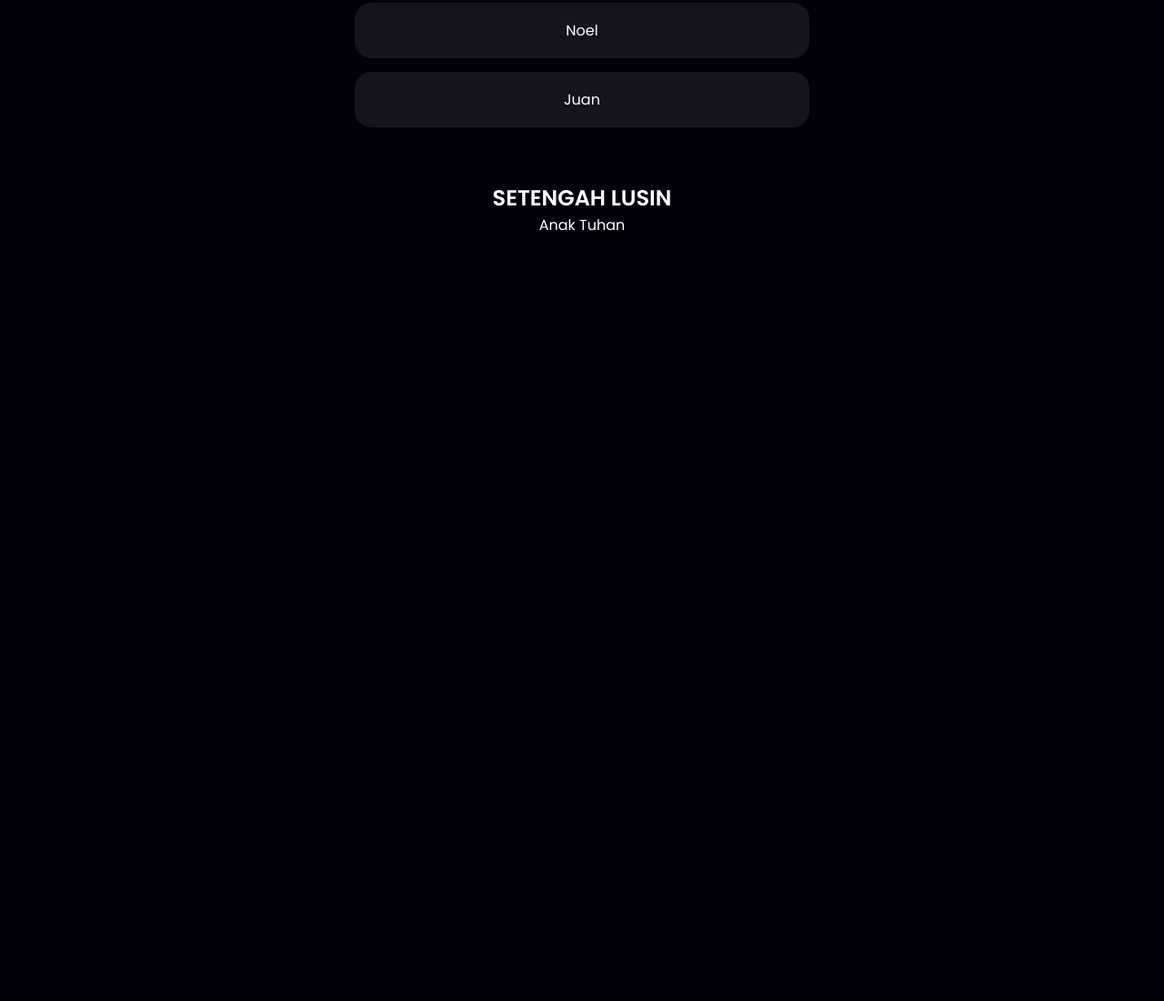
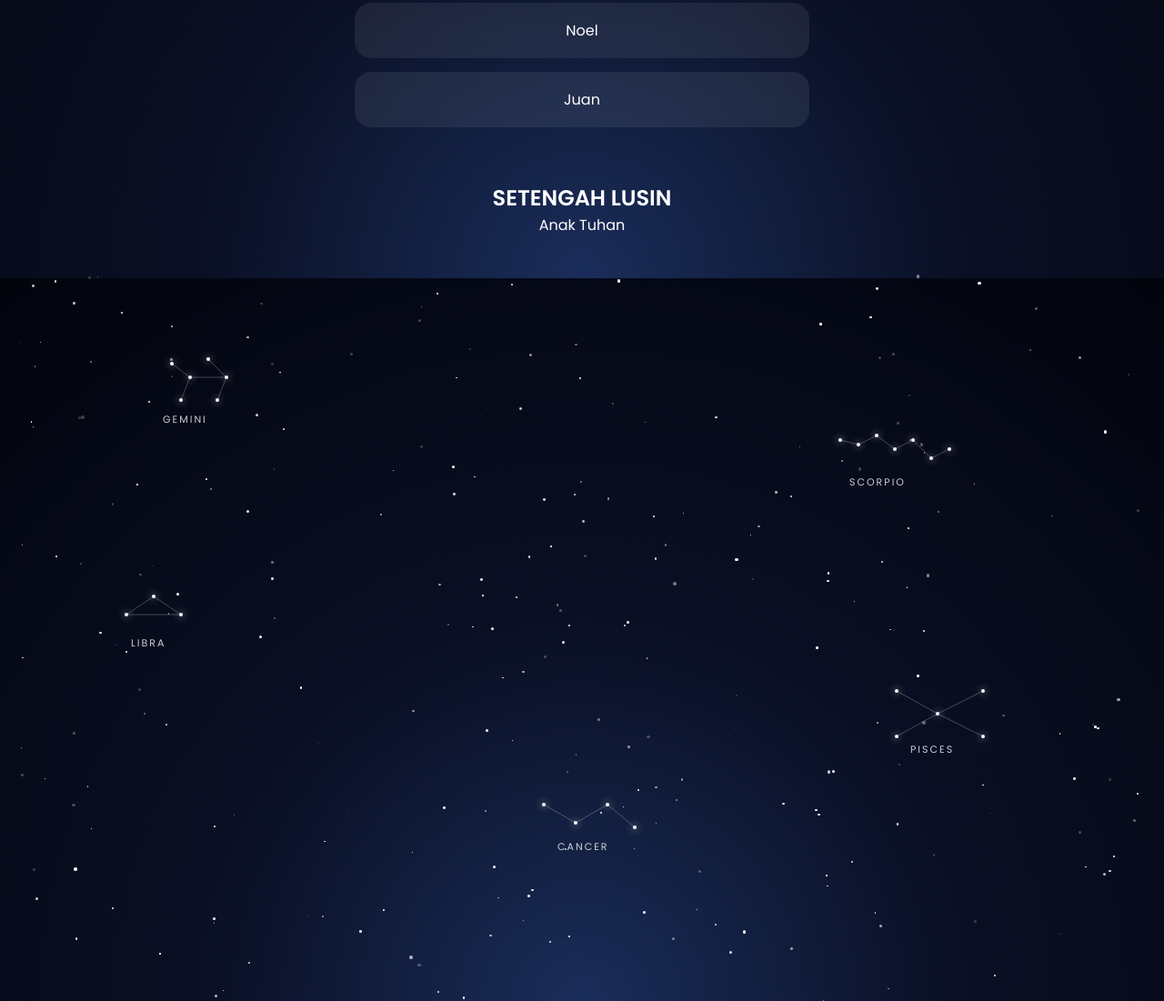
Before and after one commit to anastacyaemanratu/WEB_SETENGAHLUSIN, a plain HTML site: page index.html in a window 1280 px wide. Shown: the part 1294-2395 px from the top of the page at 91% size. Before the commit the page ends 1614 px from the top, so only its background shows below. Drawn offline with Linux system fonts and the light colour scheme.

Commit message:
Update index.html

```diff
--- a/index.html
+++ b/index.html
@@ -110,4 +110,244 @@ Juan
 <script src="script.js"></script>
 
 </body>
+  <!DOCTYPE html>
+<html lang="id">
+<head>
+<meta charset="UTF-8">
+<meta name="viewport" content="width=device-width, initial-scale=1.0">
+<title>Zodiac Night Sky</title>
+
+<style>
+*{
+    margin:0;
+    padding:0;
+    box-sizing:border-box;
+}
+
+body{
+    overflow:hidden;
+    height:100vh;
+    background:
+        radial-gradient(circle at bottom,#1a2d5a 0%,#0a1025 40%,#02040d 100%);
+}
+
+.sky{
+    position:relative;
+    width:100%;
+    height:100vh;
+}
+
+/* bintang kecil */
+.star{
+    position:absolute;
+    background:white;
+    border-radius:50%;
+    animation:twinkle 3s infinite ease-in-out;
+}
+
+@keyframes twinkle{
+    0%,100%{opacity:.2;}
+    50%{opacity:1;}
+}
+
+/* shooting star */
+.shooting-star{
+    position:absolute;
+    width:180px;
+    height:2px;
+    background:linear-gradient(
+        90deg,
+        rgba(255,255,255,1),
+        rgba(255,255,255,0)
+    );
+    border-radius:999px;
+    transform:rotate(135deg);
+    filter:
+        drop-shadow(0 0 8px #fff)
+        drop-shadow(0 0 15px #fff);
+    animation:shoot 1.8s linear forwards;
+}
+
+@keyframes shoot{
+    from{
+        transform:translate(0,0) rotate(135deg);
+        opacity:1;
+    }
+    to{
+        transform:translate(-800px,800px) rotate(135deg);
+        opacity:0;
+    }
+}
+
+/* rasi bintang */
+.constellation{
+    position:absolute;
+}
+
+.constellation svg{
+    overflow:visible;
+}
+
+.constellation line{
+    stroke:rgba(255,255,255,.25);
+    stroke-width:1;
+}
+
+.constellation circle{
+    fill:white;
+    filter:drop-shadow(0 0 4px white);
+}
+
+.label{
+    fill:rgba(255,255,255,.8);
+    font-size:11px;
+    letter-spacing:2px;
+}
+</style>
+</head>
+<body>
+
+<div class="sky" id="sky">
+
+    <!-- GEMINI -->
+    <div class="constellation" style="top:10%; left:12%;">
+        <svg width="120" height="90">
+            <line x1="20" y1="20" x2="40" y2="35"/>
+            <line x1="40" y1="35" x2="30" y2="60"/>
+            <line x1="60" y1="15" x2="80" y2="35"/>
+            <line x1="80" y1="35" x2="70" y2="60"/>
+            <line x1="40" y1="35" x2="80" y2="35"/>
+
+            <circle cx="20" cy="20" r="2"/>
+            <circle cx="40" cy="35" r="2"/>
+            <circle cx="30" cy="60" r="2"/>
+            <circle cx="60" cy="15" r="2"/>
+            <circle cx="80" cy="35" r="2"/>
+            <circle cx="70" cy="60" r="2"/>
+
+            <text x="10" y="85" class="label">GEMINI</text>
+        </svg>
+    </div>
+
+    <!-- SCORPIO -->
+    <div class="constellation" style="top:18%; right:15%;">
+        <svg width="160" height="100">
+            <polyline
+                points="10,40 30,45 50,35 70,50 90,40 110,60 130,50"
+                fill="none"
+                stroke="rgba(255,255,255,.25)"
+            />
+
+            <circle cx="10" cy="40" r="2"/>
+            <circle cx="30" cy="45" r="2"/>
+            <circle cx="50" cy="35" r="2"/>
+            <circle cx="70" cy="50" r="2"/>
+            <circle cx="90" cy="40" r="2"/>
+            <circle cx="110" cy="60" r="2"/>
+            <circle cx="130" cy="50" r="2"/>
+
+            <text x="20" y="90" class="label">SCORPIO</text>
+        </svg>
+    </div>
+
+    <!-- LIBRA -->
+    <div class="constellation" style="top:42%; left:8%;">
+        <svg width="120" height="90">
+            <line x1="20" y1="40" x2="50" y2="20"/>
+            <line x1="50" y1="20" x2="80" y2="40"/>
+            <line x1="20" y1="40" x2="80" y2="40"/>
+
+            <circle cx="20" cy="40" r="2"/>
+            <circle cx="50" cy="20" r="2"/>
+            <circle cx="80" cy="40" r="2"/>
+
+            <text x="25" y="75" class="label">LIBRA</text>
+        </svg>
+    </div>
+
+    <!-- PISCES -->
+    <div class="constellation" style="top:55%; right:12%;">
+        <svg width="150" height="90">
+            <line x1="25" y1="20" x2="70" y2="45"/>
+            <line x1="70" y1="45" x2="120" y2="20"/>
+            <line x1="25" y1="70" x2="70" y2="45"/>
+            <line x1="70" y1="45" x2="120" y2="70"/>
+
+            <circle cx="25" cy="20" r="2"/>
+            <circle cx="70" cy="45" r="2"/>
+            <circle cx="120" cy="20" r="2"/>
+            <circle cx="25" cy="70" r="2"/>
+            <circle cx="120" cy="70" r="2"/>
+
+            <text x="40" y="88" class="label">PISCES</text>
+        </svg>
+    </div>
+
+    <!-- CANCER -->
+    <div class="constellation" style="top:70%; left:45%;">
+        <svg width="140" height="80">
+            <line x1="20" y1="25" x2="55" y2="45"/>
+            <line x1="55" y1="45" x2="90" y2="25"/>
+            <line x1="90" y1="25" x2="120" y2="50"/>
+
+            <circle cx="20" cy="25" r="2"/>
+            <circle cx="55" cy="45" r="2"/>
+            <circle cx="90" cy="25" r="2"/>
+            <circle cx="120" cy="50" r="2"/>
+
+            <text x="35" y="75" class="label">CANCER</text>
+        </svg>
+    </div>
+
+</div>
+
+<script>
+const sky = document.getElementById("sky");
+
+/* bintang background */
+for(let i=0;i<250;i++){
+    const star=document.createElement("div");
+
+    const size=Math.random()*2.5+1;
+
+    star.className="star";
+    star.style.width=size+"px";
+    star.style.height=size+"px";
+
+    star.style.left=Math.random()*100+"%";
+    star.style.top=Math.random()*100+"%";
+
+    star.style.animationDelay=Math.random()*4+"s";
+
+    sky.appendChild(star);
+}
+
+/* shooting star satu per satu */
+function createShootingStar(){
+
+    const star=document.createElement("div");
+    star.className="shooting-star";
+
+    star.style.left=
+        Math.random()*window.innerWidth+"px";
+
+    star.style.top=
+        Math.random()*250+"px";
+
+    sky.appendChild(star);
+
+    setTimeout(()=>{
+        star.remove();
+    },1800);
+
+    const next=
+        2500 + Math.random()*5000;
+
+    setTimeout(createShootingStar,next);
+}
+
+createShootingStar();
+</script>
+
+</body>
 </html>
```
